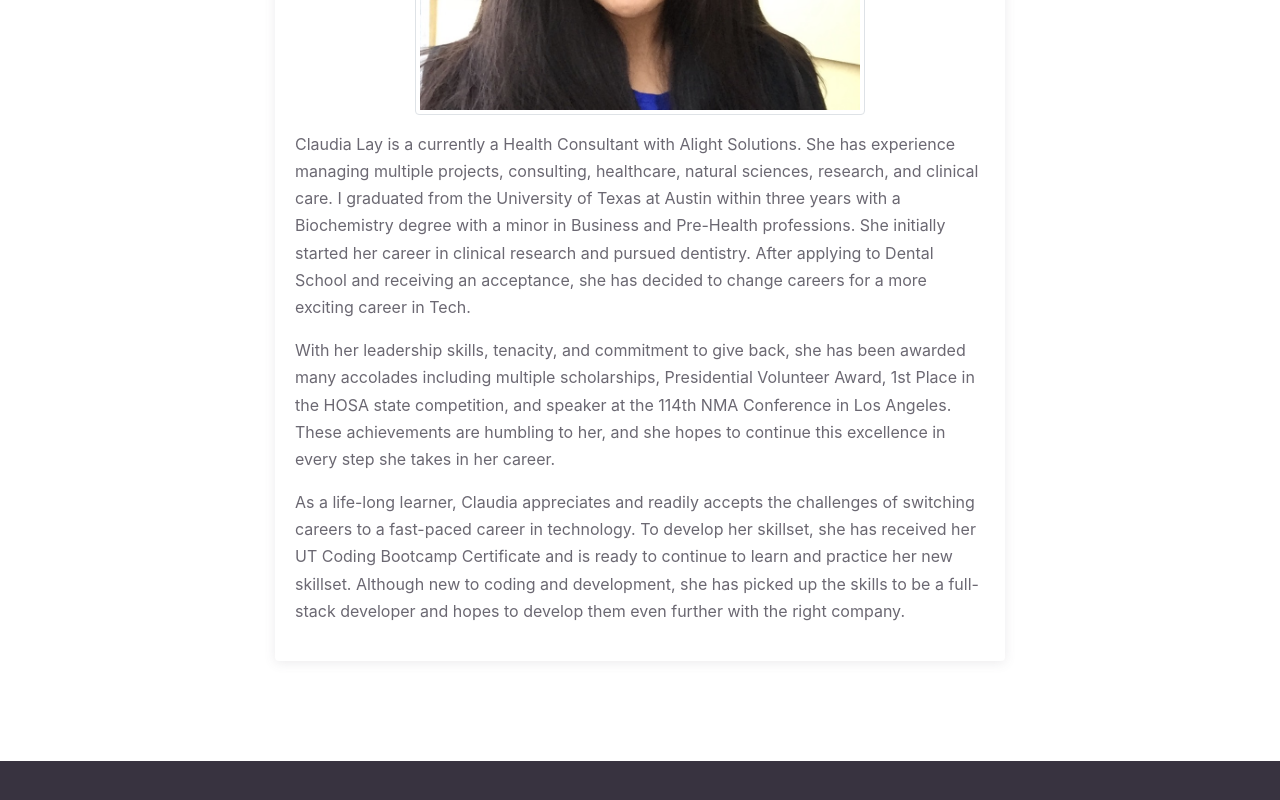
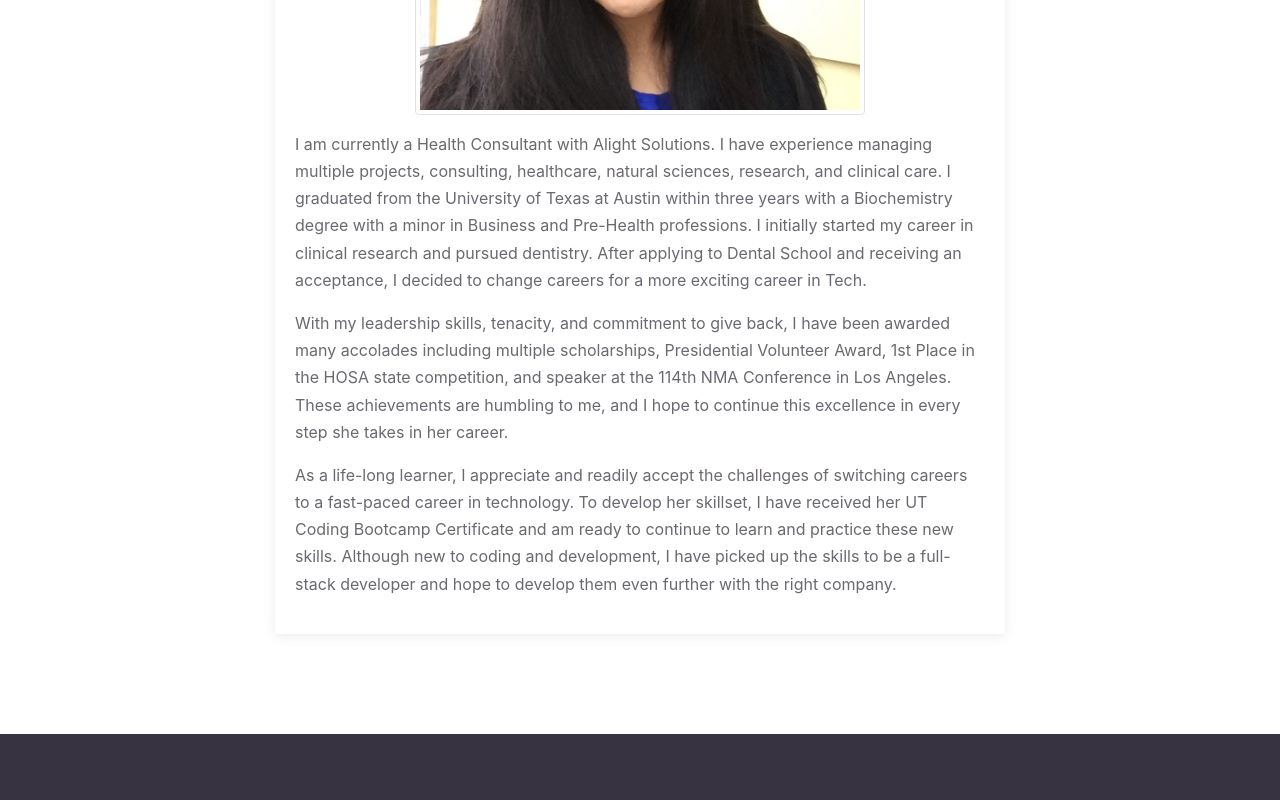
Before and after one commit to layc41/react-portfolio, a React (Create React App) app: page / in a window 1280 px wide. Shown: the part 518-1318 px from the top of the page. Built offline with nearby package versions, Linux system fonts and the light colour scheme.

Commit message:
edited about me

```diff
--- a/src/pages/About.js
+++ b/src/pages/About.js
@@ -19,9 +19,10 @@ function About() {
                                     </div>
                                 </div>
 
-                                    <p>Claudia Lay is a currently a Health Consultant with Alight Solutions. She has experience managing multiple projects, consulting, healthcare, natural sciences, research, and clinical care. I graduated from the University of Texas at Austin within three years with a Biochemistry degree with a minor in Business and Pre-Health professions. She initially started her career in clinical research and pursued dentistry. After applying to Dental School and receiving an acceptance, she has decided to change careers for a more exciting career in Tech.</p>
-                                    <p>With her leadership skills, tenacity, and commitment to give back, she has been awarded many accolades including multiple scholarships, Presidential Volunteer Award, 1st Place in the HOSA state competition, and speaker at the 114th NMA Conference in Los Angeles. These achievements are humbling to her, and she hopes to continue this excellence in every step she takes in her career.</p>
-                                    <p>As a life-long learner, Claudia appreciates and readily accepts the challenges of switching careers to a fast-paced career in technology. To develop her skillset, she has received her UT Coding Bootcamp Certificate and is ready to continue to learn and practice her new skillset. Although new to coding and development, she has picked up the skills to be a full-stack developer and hopes to develop them even further with the right company.</p>
+                                    <p>I am currently a Health Consultant with Alight Solutions. I have experience managing multiple projects, consulting, healthcare, natural sciences, research, and clinical care. I graduated from the University of Texas at Austin within three years with a Biochemistry degree with a minor in Business and Pre-Health professions. I initially started my career in clinical research and pursued dentistry. After applying to Dental School and receiving an acceptance, I decided to change careers for a more exciting career in Tech.</p>
+                                    <p>With my leadership skills, tenacity, and commitment to give back, I have been awarded many accolades including multiple scholarships, Presidential Volunteer Award, 1st Place in the HOSA state competition, and speaker at the 114th NMA Conference in Los Angeles. These achievements are humbling to me, and I hope to continue this excellence in every step she takes in her career.</p>
+                                    <p>As a life-long learner, I appreciate and readily accept the challenges of switching careers to a fast-paced career in technology. To develop her skillset, I have received her UT Coding Bootcamp Certificate and am ready to continue to learn and practice these new skills. Although new to coding and development, I have picked up the skills to be a full-stack developer and hope to develop them even further with the right company.</p>
+
                                 </div>
                             </div>
                         </div>
```
